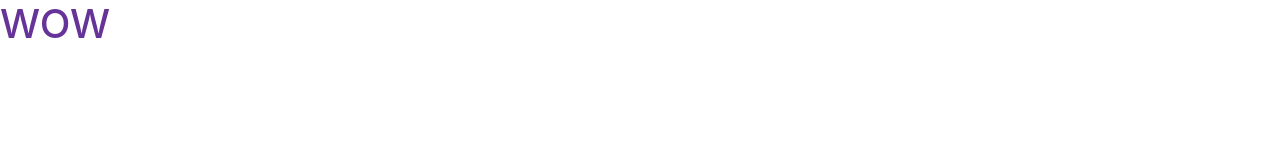
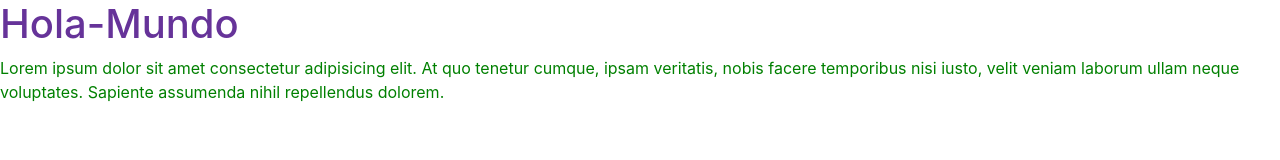
Before and after one commit to zox33/prueba-1, a plain HTML site: page index.html in a window 1280 px wide. Drawn offline with nearby package versions, Linux system fonts and the light colour scheme.

Commit message:
cambio parrafo color verde

```diff
--- a/index.css
+++ b/index.css
@@ -2,3 +2,7 @@ h1{
     font-weight: bolder;
     color: rebeccapurple;
 }
+
+p{
+    color: green;
+}
--- a/index.html
+++ b/index.html
@@ -11,7 +11,8 @@
     <link rel="stylesheet" href="https://stackpath.bootstrapcdn.com/bootstrap/4.3.1/css/bootstrap.min.css" integrity="sha384-ggOyR0iXCbMQv3Xipma34MD+dH/1fQ784/j6cY/iJTQUOhcWr7x9JvoRxT2MZw1T" crossorigin="anonymous">
   </head>
   <body>
-      <h1>WOW</h1>
+      <h1>Hola-Mundo</h1>
+      <p>Lorem ipsum dolor sit amet consectetur adipisicing elit. At quo tenetur cumque, ipsam veritatis, nobis facere temporibus nisi iusto, velit veniam laborum ullam neque voluptates. Sapiente assumenda nihil repellendus dolorem.</p>
     <!-- Optional JavaScript -->
     <!-- jQuery first, then Popper.js, then Bootstrap JS -->
     <script src="https://code.jquery.com/jquery-3.3.1.slim.min.js" integrity="sha384-q8i/X+965DzO0rT7abK41JStQIAqVgRVzpbzo5smXKp4YfRvH+8abtTE1Pi6jizo" crossorigin="anonymous"></script>
```
